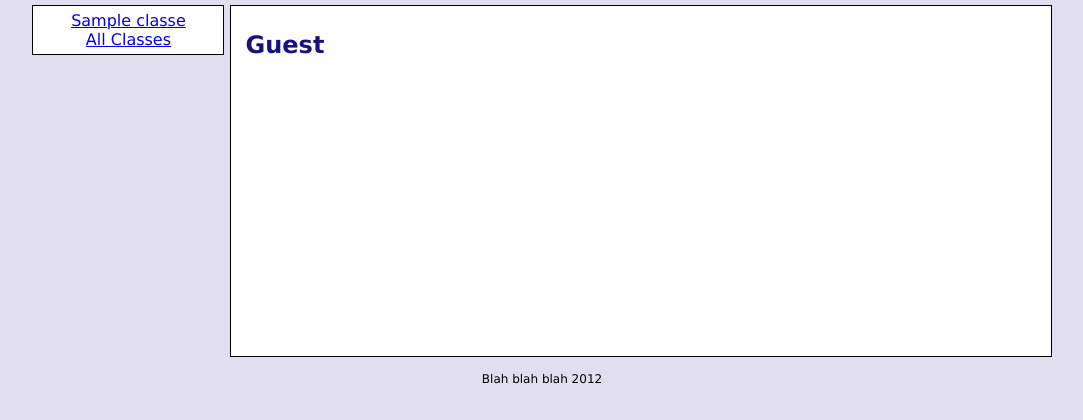
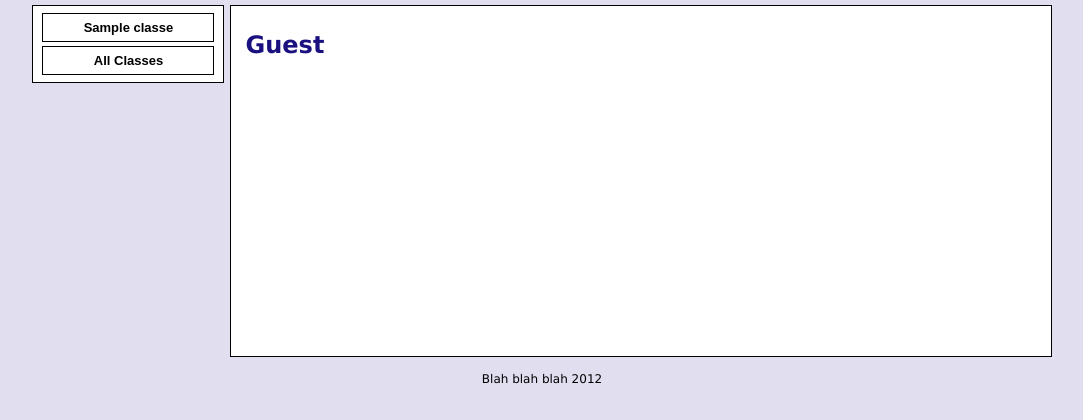
Before and after one commit to ekchatzi/nethmmy, a PHP site: page /nethmmy/ in a window 1280 px wide. Shown: the part 133-553 px from the top of the page, without its empty margins (148-1231 px from the left). Run offline with PHP 8.4, Linux system fonts and the light colour scheme; tables that the repository leaves empty hold one stand-in row (values such as "Sample post"); some libraries are stand-ins or nearby versions.

Commit message:
cool css

```diff
--- a/public_html/css/views.css
+++ b/public_html/css/views.css
@@ -98,28 +98,50 @@
 .associationTable {
 
 }
+.navigationTitles {
+	background-color:#ffffff;
+	border:1px solid #000000;
+	display:inline-block;
+	color:#000000;
+	font-family:arial;
+	font-size:13px;
+	font-weight:bold;
+	padding:6px 10px;
+	width:150px;
+	text-decoration:none;
+	margin: 2px;
+}
+.navigationTitles:hover {
+	background-color:#dfdfdf;
+}
+.navigationTitles:active {
+	position:relative;
+	top:1px;
+}
 
 .navigationClassDirectories {
 	font-size: 80%;
-	/*display: none;*/
+	/*display: none;
 	text-align: left;
-	padding-left: 50px;
-	background-color: #d4d2d2;
+	padding-left: 50px;*/
+	background-color: #d4d6e8;
 }
 .navigationClassDirectories a {
 	text-decoration: none;
+	color:#000000;
 }
 .navigationClassDirectories li{
 	border-bottom: 1px solid #f0f0f0;
 }
+#navigationHl {
+	background: #a0a3c1;
+}
 #navigationHl a{
-	background: #bbbaba;
+	color: white;
 }
 #navigationClassHl {
-	padding-left: 2px;
-	padding-right: 2px;
-	border: 1px solid grey;
-	border-radius: 5px;
+	background: #a0a3c1;
+	color: white;
 }
 
 /*
--- a/views/navigation.php
+++ b/views/navigation.php
@@ -2,16 +2,17 @@
 <?php
 	$query = "SELECT * FROM classes";
 	$ret = mysql_query($query);
+	$view_accept = array('class'=>_('Class'), 'announcements' => _('Announcements'), 'class_files' => _('Files'));
 	if($ret && mysql_num_rows($ret))
 	{
 		while($row = mysql_fetch_array($ret))
 		{
-			echo "<li><a href='class/".$row['id']."/'";
-			if (isset($_GET['id'])&&$_GET['id']>0&&$_GET['id']==$row['id'])
+			echo "<li><a href='class/".$row['id']."/'  class='navigationTitles'";
+			if (isset($_GET['id'])&&$_GET['id']>0&&$_GET['id']==$row['id']&&array_key_exists($_GET['v'], $view_accept))
 			{
 				echo "id='navigationClassHl'>".$row['title']."</a>";
+				echo "<ul class='navigationClassDirectories'>";
 				$view_names = array('announcements' => _('Announcements'), 'class_files' => _('Files'));
-				echo "<ul class='navigationClassDirectories'>";
 				foreach ($view_names as $view => $view_title)
 				{
 					echo "<li ";
@@ -29,7 +30,7 @@
 				echo ">".$row['title']."</a>";
 			}
 		}
-		echo "<li><a href='classes/'>"._("All Classes")."</a>";
+		echo "<li><a href='classes/'  class='navigationTitles'>"._("All Classes")."</a>";
 	}
 	else
 	{
```
